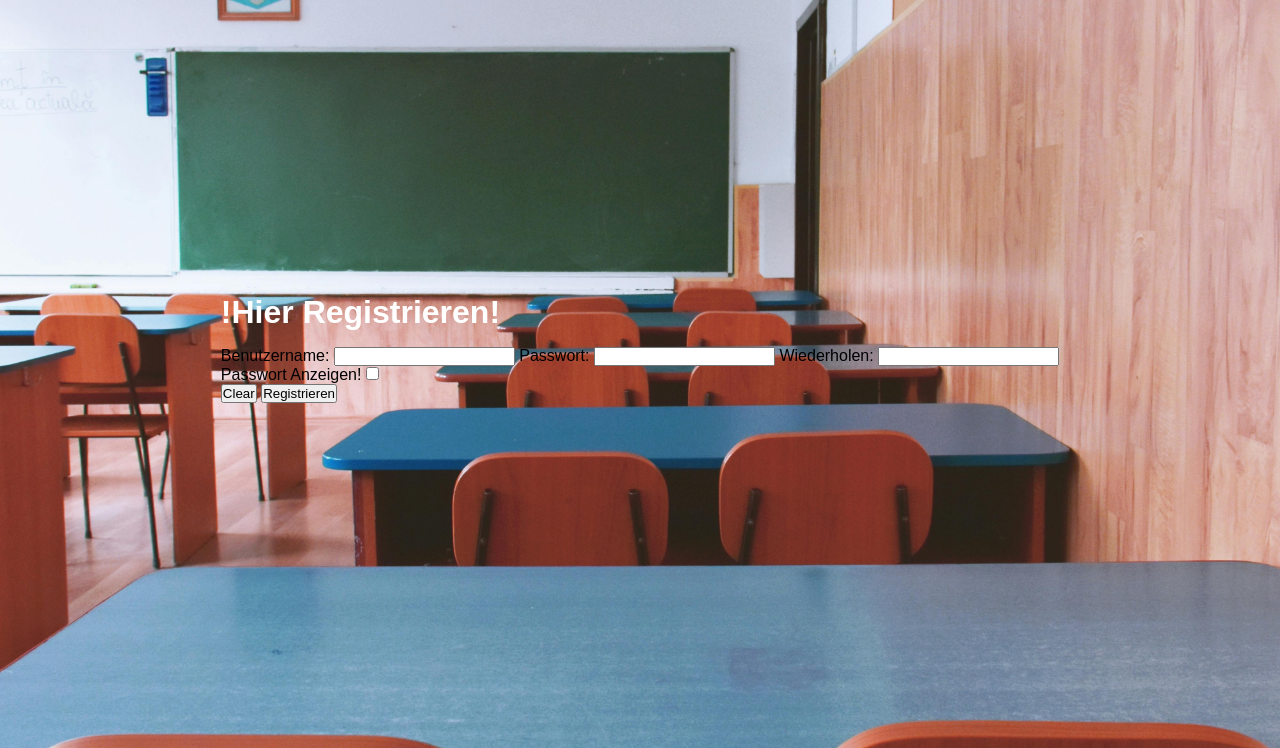
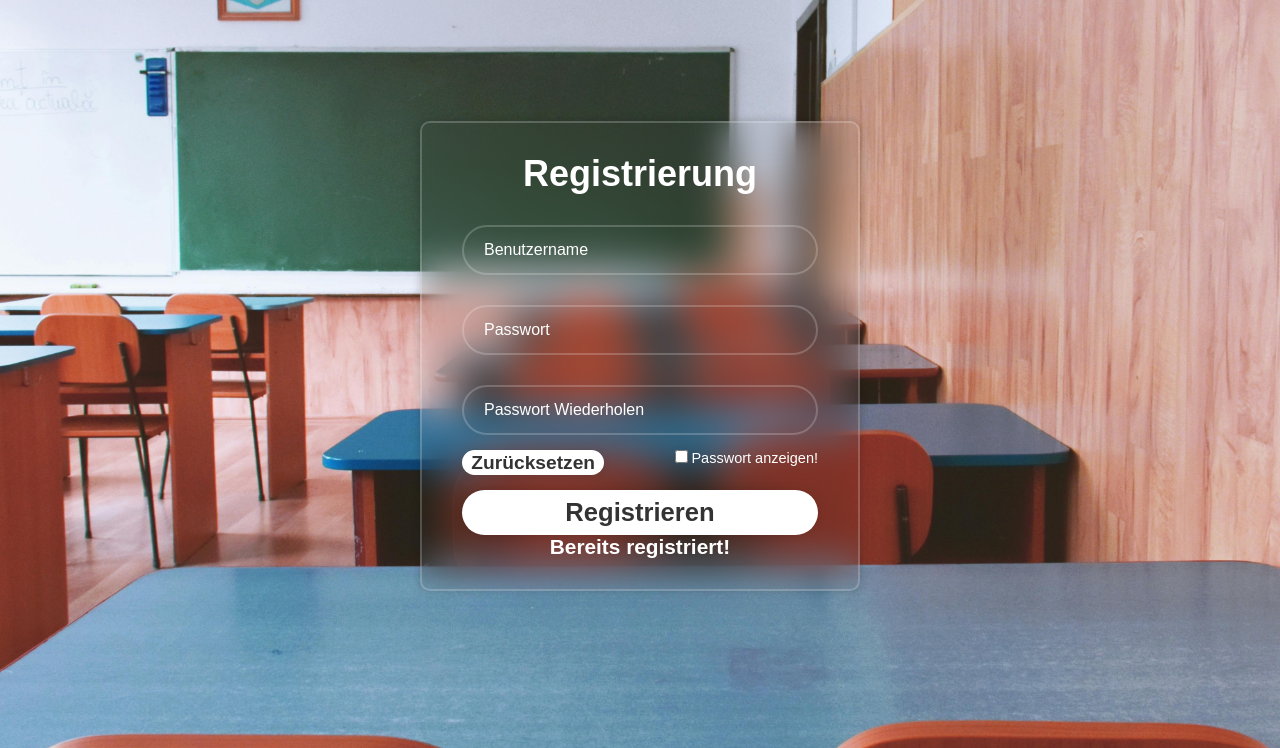
Before and after one commit to LarsOFinke/QuizWebsite, a Flask app: page /register in a window 1280 px wide. Shown: the part 52-800 px from the top of the page. Run offline with Flask 3, Linux system fonts and the light colour scheme; parts of the project's set-up code (start-up, migrations or seed data) failed here and were passed over.

Commit message:
finish-refactoring-register-login.html und css

```diff
--- a/src/static/style/style.css
+++ b/src/static/style/style.css
@@ -23,6 +23,11 @@
 
 
 /* ### DEFAULTS ### */
+
+html {
+    font-size: 16px;
+}
+
 * {
     margin: 0;
     padding: 0;
@@ -275,7 +280,21 @@ a:hover {
     border-radius: 40px;
     box-shadow: 0 0 10px rgba(0, 0, 0, 0.1);
     cursor: pointer;
-    font-size: 16px;
+    font-size: 1.6rem;
+    color: #333;
+    font-weight: 700;
+}
+
+.wrapper .btn-reset {
+    width: 40%;
+    height: 25px;
+    background: #FFF;
+    border: none;
+    outline: none;
+    border-radius: 40px;
+    box-shadow: 0 0 10px rgba(0, 0, 0, 0.1);
+    cursor: pointer;
+    font-size: 1.2rem;
     color: #333;
     font-weight: 600;
 }
--- a/src/templates/register.html
+++ b/src/templates/register.html
@@ -1,7 +1,6 @@
 {% extends "base.html" %}
 
 {% block header %}
-!Hier Registrieren!
 {% endblock %}
 
 {% block content %}
@@ -20,8 +19,37 @@
     {% endwith %}
 
 
+    <div class="wrapper">
+        <form action="">
+            <h1>Registrierung</h1>
+            <div class="input-box">
+                <input type="text" placeholder="Benutzername" required>
+            </div>
+            <div class="input-box">
+                <input id="password" type="password" placeholder="Passwort" required>
+            </div>
+            <div class="input-box">
+                <input id="password2" type="password" placeholder="Passwort Wiederholen" required>
+            </div>
 
-    <form method="POST" class="form">
+
+            <div class="remember-forgot">
+                <button type="reset" class="btn-reset">Zurücksetzen</button>
+                <label for="showPassword"><input type="checkbox" id="showPassword" onclick="togglePasswords()">Passwort anzeigen!</label>
+            </div>
+
+            <button type="submit" class="btn">Registrieren</button>
+
+
+            <div class="register-link">
+                <p><a href="#">Bereits registriert!</a></p>
+            </div>
+        </form>
+    </div>
+
+
+
+    <!-- <form method="POST" class="form">
         <label for="username">Benutzername:</label>
         <input type="text" id="username" name="username" required>
 
@@ -48,5 +76,5 @@
             <button type="reset" class="btn primary">Clear</button>
             <button type="submit" class="btn primary">Registrieren</button>
         </div>
-    </form>
+    </form> -->
 {% endblock %}
```
Also changed, not shown: src/templates/login.html (+1 -6 lines).
